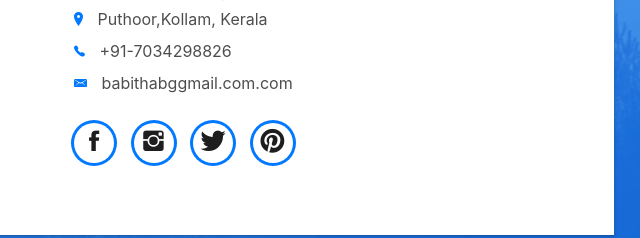
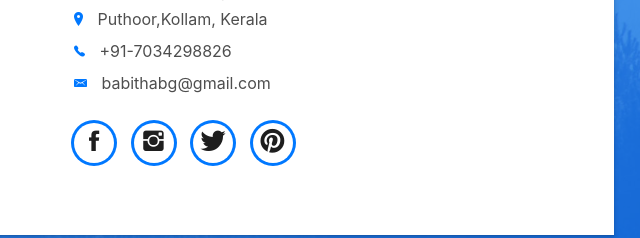
Before and after one commit to babithabg/babithabg.github.io, a plain HTML site: page index.html in a window 1280 px wide. Shown: the part 3726-3964 px from the top of the page, 581-1221 px from the left. Drawn offline with Linux system fonts and the light colour scheme; files whose address does not match are found by name.

Commit message:
Update index.html

```diff
--- a/index.html
+++ b/index.html
@@ -316,7 +316,7 @@
                     <ul class="list-ico">
                       <li><span class="ion-ios-location"></span> Puthoor,Kollam, Kerala </li>
                       <li><span class="ion-ios-telephone"></span> +91-7034298826</li>
-                      <li><span class="ion-email"></span> babithabggmail.com.com</li>
+                      <li><span class="ion-email"></span> babithabg@gmail.com</li>
                     </ul>
                   </div>
                   <div class="socials">
```
